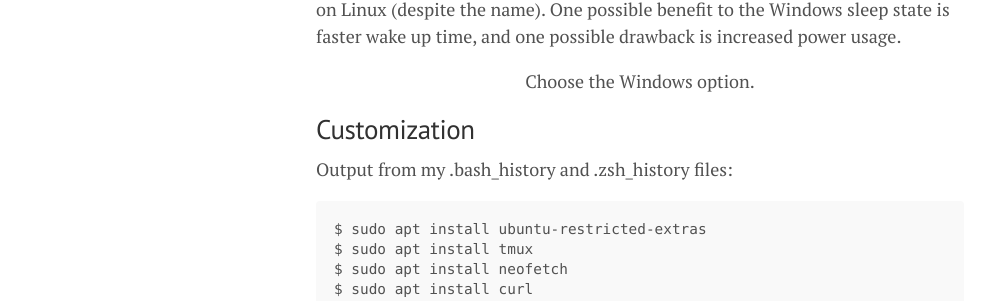
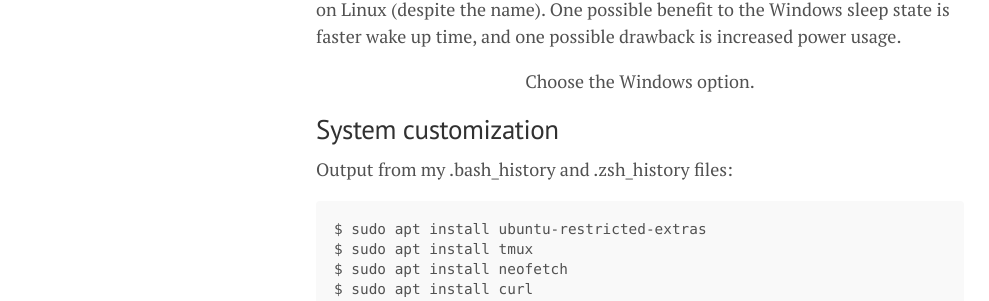
Before and after one commit to lgeurts/lgeurts.github.io, a Jekyll site: the page built from _posts/2021-10-15-ubuntu-setup-notes-for-x1-carbon-gen8.md, in a window 1280 px wide and 900 px high, scrolled down 828 px. Shown: the part 148-449 px from the top of the window, without its empty margins (0-989 px from the left). Built offline with Jekyll 4.4.1, drawn with Linux system fonts in a browser that asks for light colours; nearby versions of some CDN libraries; comment, search, counter and statistics services are not loaded.

Commit message:
Update 2021-10-15-ubuntu-setup-notes-for-x1-carbon-gen8.md

````diff
--- a/_posts/2021-10-15-ubuntu-setup-notes-for-x1-carbon-gen8.md
+++ b/_posts/2021-10-15-ubuntu-setup-notes-for-x1-carbon-gen8.md
@@ -21,7 +21,7 @@ The **Windows** option is a newer software-based "modern standby" which works on
     Choose the Windows option.
 </p>
 
-## Customization
+## System customization
 
 Output from my .bash_history and .zsh_history files:
 ```
@@ -90,7 +90,7 @@ $ apm install teletype
 $ cd "My Documents"
  <> $ find . -type f -print0 | xargs -0 chmod -x
 ```
-## Dotfiles
+### Dotfiles
 
 Private repo, available on request: [My Ubuntu Linux dotfiles](https://github.com/lgeurts/ubuntu-20.x-dotfiles).
 
````
